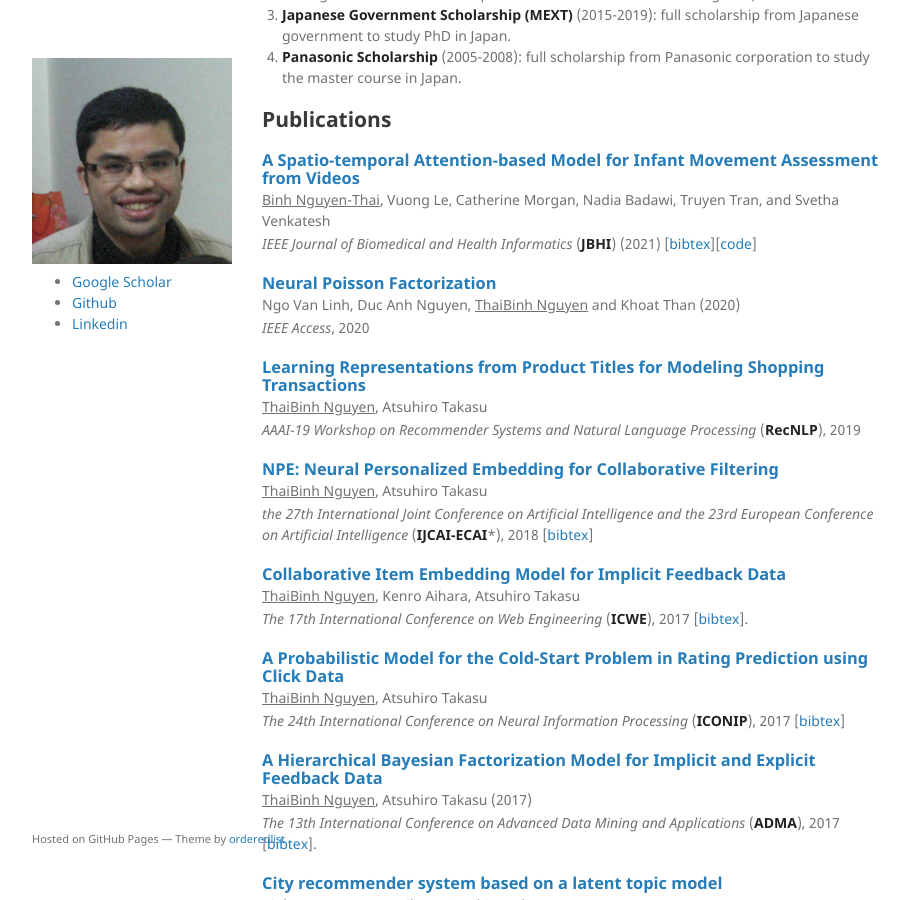
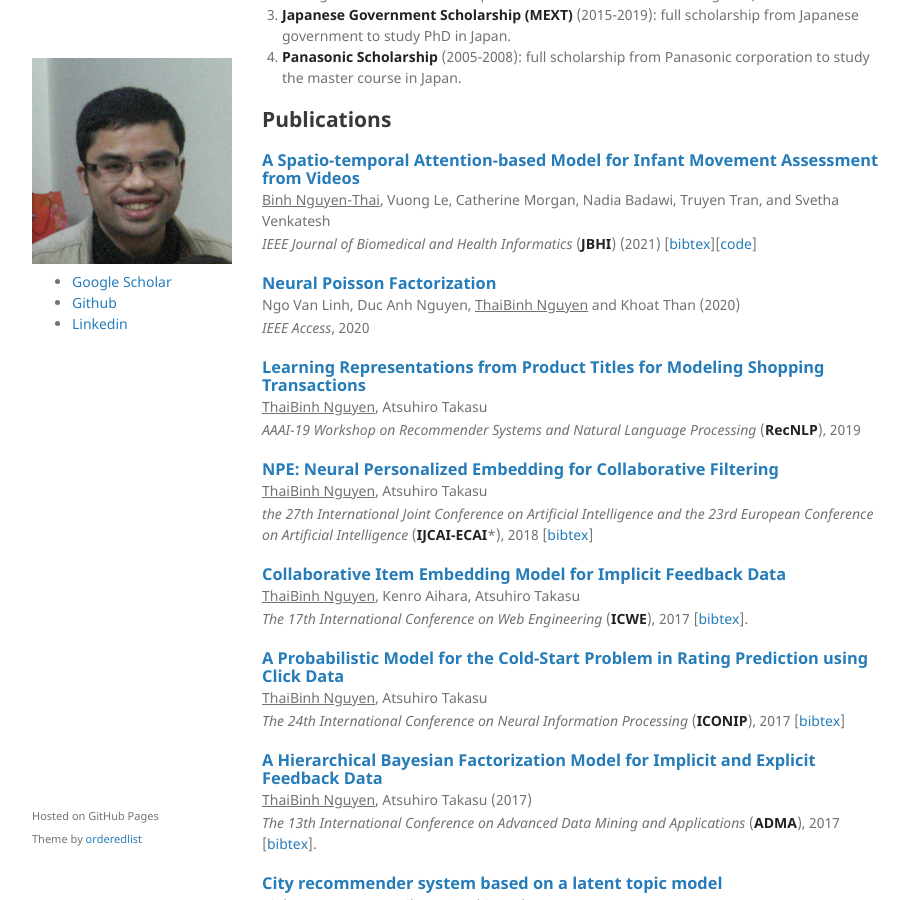
Before and after one commit to nguyenthaibinh/nguyenthaibinh.github.io, a Jekyll site: the page built from index.md, in a window 1280 px wide and 900 px high, scrolled down 551 px. Shown: the whole window, without its empty margins (178-1087 px from the left). Built offline with Jekyll 4.4.1, drawn with Linux system fonts in a browser that asks for light colours; the repository's description, which GitHub fills in, is left out; our own code applies the rules of GitHub Pages for plain Markdown files.

Commit message:
Update default.html

```diff
--- a/_layouts/default.html
+++ b/_layouts/default.html
@@ -55,7 +55,8 @@
         {% if site.github.is_project_page %}
         <p>This project is maintained by <a href="{{ site.github.owner_url }}">{{ site.github.owner_name }}</a></p>
         {% endif %}
-        <p><small>Hosted on GitHub Pages &mdash; Theme by <a href="https://github.com/orderedlist">orderedlist</a></small></p>
+        <p><small>Hosted on GitHub Pages</small><p>
+        <p><small>Theme by <a href="https://github.com/orderedlist">orderedlist</a></small></p>
       </footer>
     </div>
     <script src="{{ "/assets/js/scale.fix.js" | relative_url }}"></script>
```
